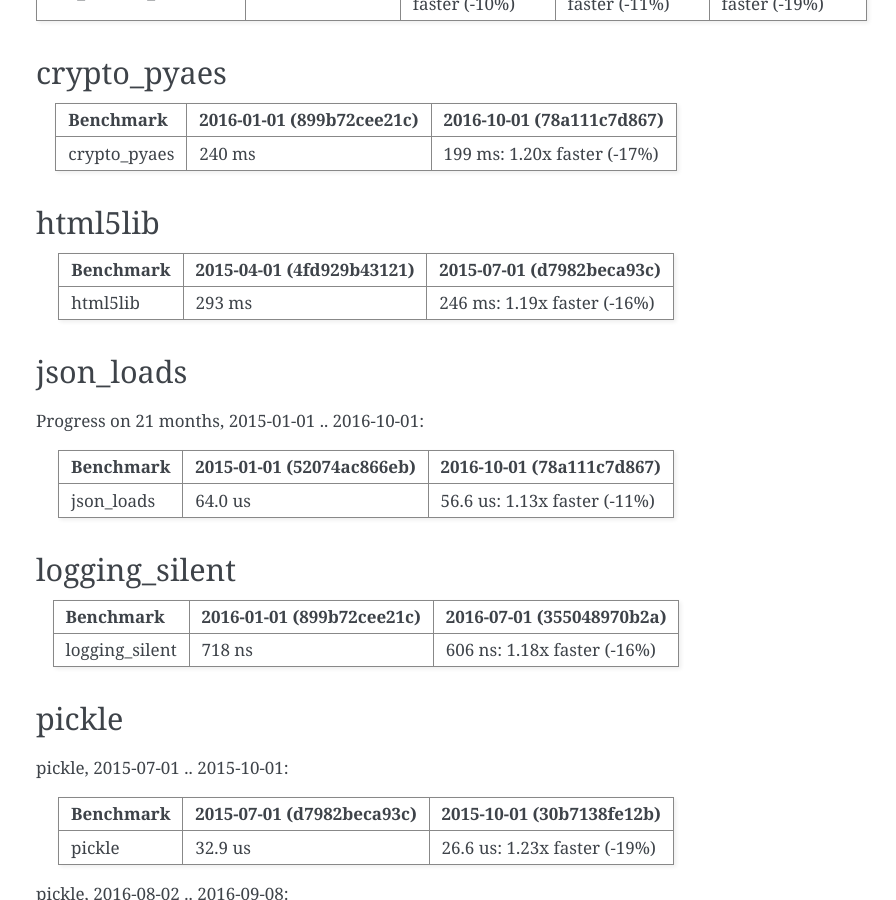
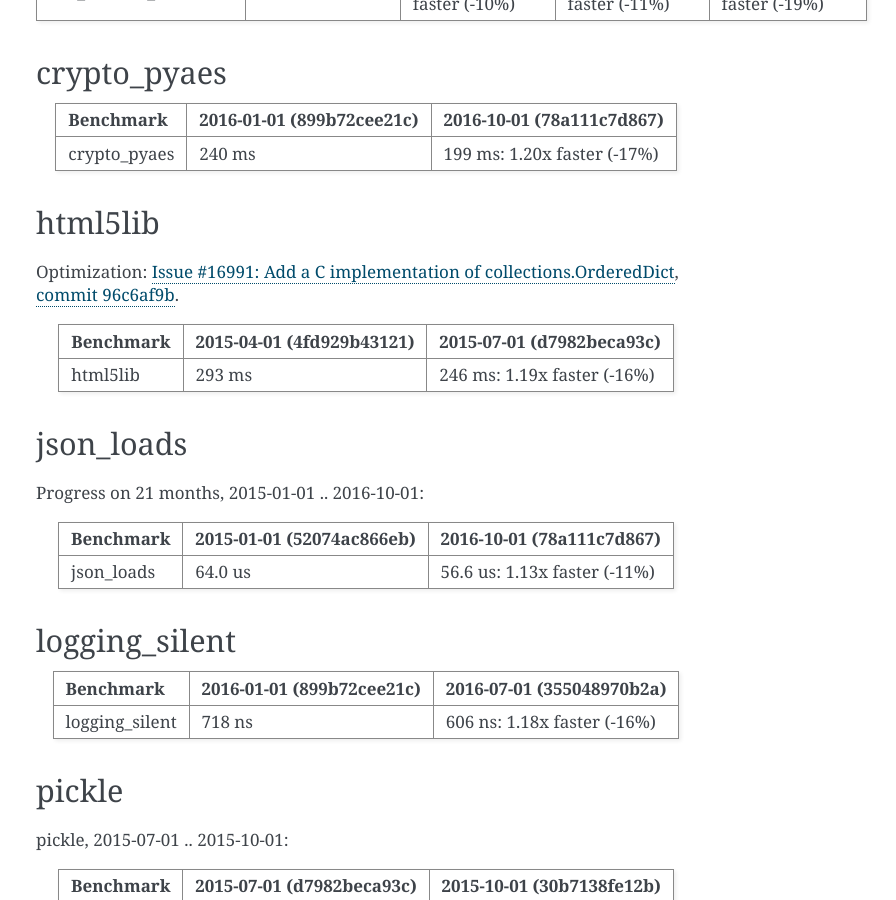
Before and after one commit to python/pyperformance, a Sphinx documentation site: the page built from doc/cpython_results_2017.rst, in a window 1280 px wide and 900 px high, scrolled down 1365 px. Shown: the whole window, without its empty margins (384-1280 px from the left). Built offline with Sphinx 7.4.7, drawn with Linux system fonts in a browser that asks for light colours; some of the changed lines change nothing that is shown.

Commit message:
doc: cpython results

```diff
--- a/doc/cpython_results_2017.rst
+++ b/doc/cpython_results_2017.rst
@@ -86,6 +86,10 @@ crypto_pyaes
 html5lib
 ========
 
+Optimization: `Issue #16991: Add a C implementation of collections.OrderedDict
+<http://bugs.python.org/issue16991>`_, `commit 96c6af9b
+<https://github.com/python/cpython/commit/96c6af9b207c188c52ac53ce87bb7f2dea3f328b>`_.
+
 +-----------+---------------------------+-----------------------------+
 | Benchmark | 2015-04-01 (4fd929b43121) | 2015-07-01 (d7982beca93c)   |
 +===========+===========================+=============================+
@@ -118,6 +122,9 @@ pickle
 
 pickle, 2015-07-01 .. 2015-10-01:
 
+.. XXX 2015-09 => 2015-10, unable to reproduce on smithers
+   XXX unable to reproduce on speed-python (no LTO, no PGO)
+
 +-----------+---------------------------+------------------------------+
 | Benchmark | 2015-07-01 (d7982beca93c) | 2015-10-01 (30b7138fe12b)    |
 +===========+===========================+==============================+
@@ -125,6 +132,13 @@ pickle, 2015-07-01 .. 2015-10-01:
 +-----------+---------------------------+------------------------------+
 
 pickle, 2016-08-02 .. 2016-09-08:
+
+.. XXX unable to reproduce on speed-python (no LTO, no PGO)
+   133138a284be1985ebd9ec9014f1306b9a425 .. 10427f44852b6e872034061421a8890902b8f
+   diff: -6%
+
+.. commit 711120d8fd0445b33655101d72b0f576646bff9f faster import?
+   http://bugs.python.org/issue22557
 
 +-----------+---------------------------+------------------------------+
 | Benchmark | 2016-08-02 (133138a284be) | 2016-09-08 (10427f44852b)    |
@@ -156,6 +170,10 @@ pidigits
 ========
 
 .. XXX unable to reproduce on smithers (without LTO nor PGO)
+   799b05b0527d6a8c24b453d683e38a37f7 .. 0d30940dd256da65c91c3bb2d1e135f90eb8c
+
+.. XXX unable to reproduce on speed-python (no LTO, no PGO)
+   799b05b0527d6a8c24b453d683e38a37f7 .. 0d30940dd256da65c91c3bb2d1e135f90eb8c
 
 +-----------+---------------------------+-----------------------------+
 | Benchmark | 2015-07-01 (d7982beca93c) | 2015-10-01 (30b7138fe12b)   |
```
